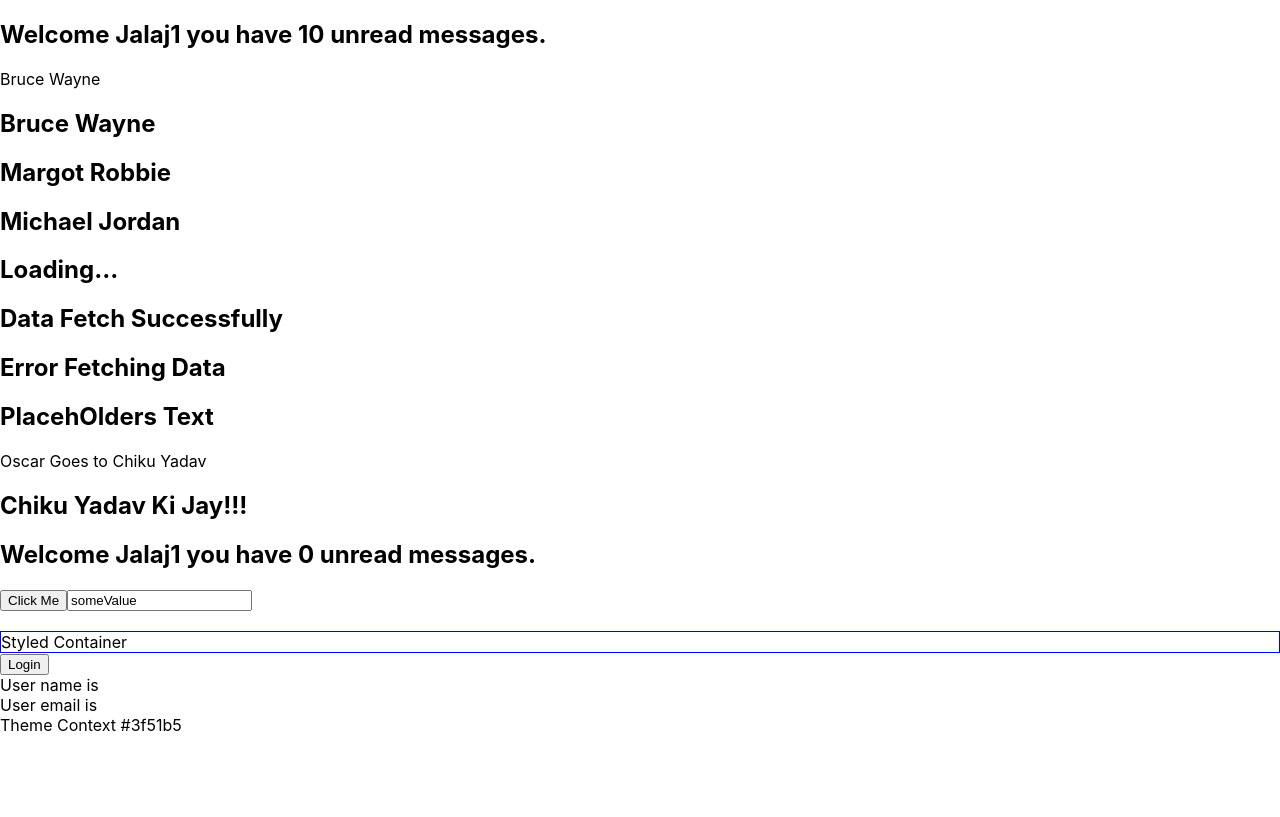
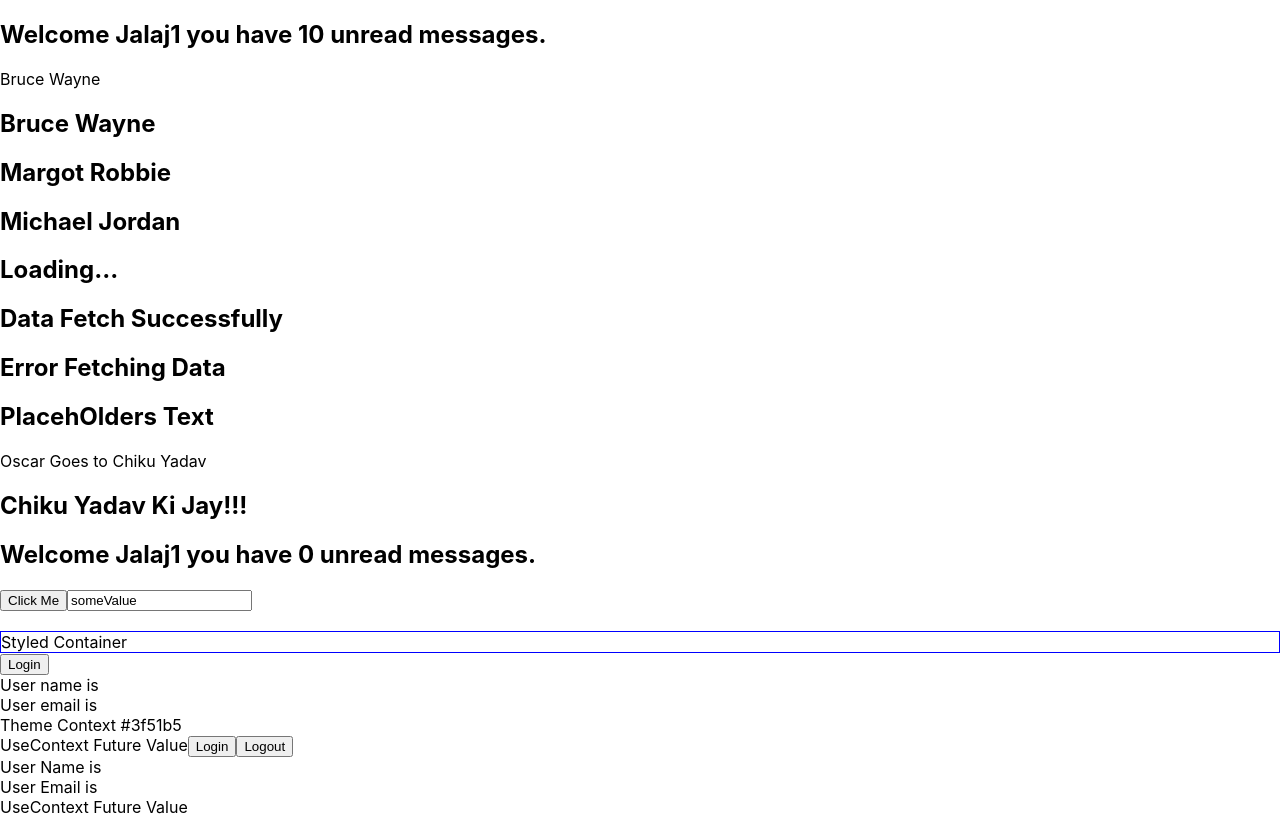
Before and after one commit to JalajYadav/react_typescript_demo, a React (Create React App) app: page / in a window 1280 px wide. Built offline with nearby package versions, Linux system fonts and the light colour scheme.

Commit message:
React TypeScript Tutorial - 15 - useContext Future Value

```diff
--- a/src/App.tsx
+++ b/src/App.tsx
@@ -11,6 +11,8 @@
 import { UserTypeAssertion } from './components/state/UserTypeAssertion'
 import { ThemeContextProvider } from './components/context/ThemeContext';
 import { Box } from './components/context/Box';
+import { UserContextProvider } from './components/context/UserContext';
+import { User } from './components/context/User';
 
 function App() {
   const personName = {
@@ -55,6 +57,10 @@
       <ThemeContextProvider>
         <Box />
       </ThemeContextProvider>
+
+      <UserContextProvider>
+        <User />
+      </UserContextProvider>
     </div>
   );
 }
--- a/src/components/context/Box.tsx
+++ b/src/components/context/Box.tsx
@@ -1,6 +1,5 @@
 import { useContext } from "react"
 import { ThemeContext } from "./ThemeContext"
-
 
 export const Box = () => {
     const theme = useContext(ThemeContext)
--- /dev/null
+++ b/src/components/context/User.tsx
@@ -0,0 +1,29 @@
+import { useContext } from "react"
+import { UserContext } from "./UserContext"
+
+export const User = () => {
+    const userContext = useContext(UserContext)
+
+    const handleLogin = () => {
+        if (userContext) {
+            userContext.setUser({
+                name: "Jalaj",
+                email: "jalaj@gmail.com"
+            })
+        }
+    }
+    const handleLogout = () => {
+        userContext?.setUser(null);
+    }
+
+    return (
+        <div>
+            UseContext Future Value
+            <button onClick={handleLogin}>Login</button>
+            <button onClick={handleLogout}>Logout</button>
+            <div>User Name is {userContext?.user?.name}</div>
+            <div>User Email is {userContext?.user?.email}</div>
+            UseContext Future Value
+        </div>
+    )
+}
--- /dev/null
+++ b/src/components/context/UserContext.tsx
@@ -0,0 +1,27 @@
+import { createContext, ReactNode, useState } from "react";
+
+export type AuthUser = {
+    name: string,
+    email: string,
+}
+
+type UserContextProviderProp = {
+    children: ReactNode;
+}
+
+type UserContextType = {
+    user: AuthUser | null,
+    setUser: React.Dispatch<React.SetStateAction<AuthUser | null>>
+}
+
+export const UserContext = createContext<null | UserContextType>(null);
+
+export const UserContextProvider = ({ children }: UserContextProviderProp) => {
+    const [user, setUser] = useState<null | AuthUser>(null);
+
+    return (
+        <UserContext.Provider value={{ user, setUser }}>
+            {children}
+        </UserContext.Provider>
+    )
+}
```
